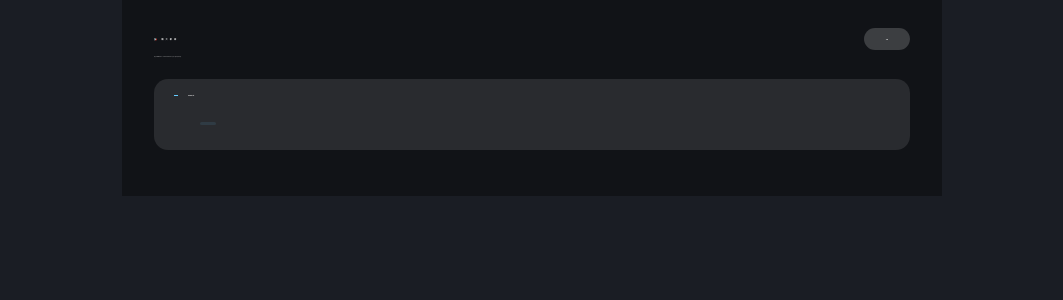
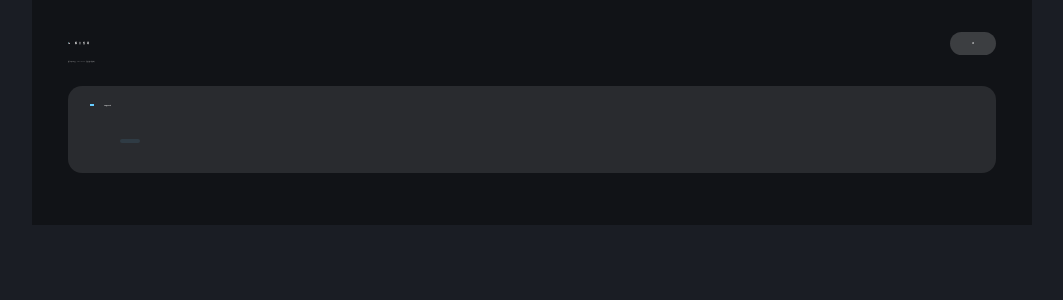
Before and after one commit to Losefornia/YTU_News, a Python web app: template templates/news.html in a window 1280 px wide. Shown: the top 300 px of the page, without its empty margins (108-1171 px from the left). Run offline with Jinja, Linux system fonts and the light colour scheme; the template is opened without the code that fills it: most values are stand-ins (such as "Sample title", 1, 10 or a date in 2020).

Commit message:
Update news.html

```diff
--- a/templates/news.html
+++ b/templates/news.html
@@ -5,8 +5,8 @@
 <style>
   * { margin: 0; padding: 0; box-sizing: border-box; }
   body {
-    font-family: "Microsoft YaHei", "PingFang SC", sans-serif;
-    width: 820px;
+    font-family: "Microsoft YaHei", "PingFang SC", "Noto Sans CJK SC", sans-serif;
+    width: 1000px;
     margin: 0 auto;
     background: #1a1d24;
     color: #fff;
@@ -14,7 +14,7 @@
   }
   .overlay {
     background: rgba(0, 0, 0, 0.35);
-    padding: 28px 32px 32px;
+    padding: 32px 36px 36px;
   }
   .header {
     display: flex;
@@ -22,35 +22,35 @@
     align-items: center;
     margin-bottom: 6px;
   }
-  .header h1 { font-size: 2.2em; letter-spacing: 2px; }
+  .header h1 { font-size: 2em; letter-spacing: 2px; }
   .header .count {
     background: rgba(255,255,255,0.18);
     border-radius: 12px;
     padding: 10px 22px;
-    font-size: 2em;
+    font-size: 1.8em;
     font-weight: bold;
   }
   .meta {
     color: #cfcfcf;
-    font-size: 0.9em;
-    margin-bottom: 22px;
+    font-size: 0.85em;
+    margin-bottom: 24px;
   }
   .cat {
     background: rgba(255,255,255,0.10);
     border-radius: 14px;
-    padding: 16px 20px;
-    margin-bottom: 14px;
+    padding: 18px 22px;
+    margin-bottom: 16px;
   }
   .cat-title {
-    font-size: 1.2em;
+    font-size: 1.3em;
     font-weight: bold;
     border-left: 4px solid #6cf;
     padding-left: 10px;
-    margin-bottom: 12px;
+    margin-bottom: 14px;
   }
   .item {
     display: block;
-    padding: 10px 0;
+    padding: 12px 0;
     border-bottom: 1px solid rgba(255,255,255,0.06);
   }
   .item:last-child { border-bottom: none; }
@@ -64,31 +64,38 @@
     color: #6cf;
     font-weight: bold;
     font-size: 1em;
-    margin-right: 8px;
+    margin-right: 10px;
   }
   .title {
-    max-width: 640px;
+    max-width: 760px;
     overflow: hidden;
     text-overflow: ellipsis;
     white-space: nowrap;
   }
   .day { color: #aaa; font-size: 0.85em; flex-shrink: 0; margin-left: 12px; }
   .row2 {
-    margin-top: 4px;
-    font-size: 0.8em;
+    margin-top: 6px;
+    font-size: 0.75em;
     color: #999;
-    padding-left: 26px;
+    padding-left: 30px;
+    display: flex;
+    align-items: center;
+    gap: 8px;
   }
   .row2 .site {
     background: rgba(108, 204, 255, 0.10);
     color: #8cd4ff;
-    padding: 1px 8px;
+    padding: 2px 10px;
     border-radius: 4px;
-    margin-right: 6px;
+    flex-shrink: 0;
   }
   .row2 .url {
     color: #777;
     font-size: 0.95em;
+    overflow: hidden;
+    text-overflow: ellipsis;
+    white-space: nowrap;
+    max-width: 700px;
   }
   .empty { color: #888; font-size: 0.9em; padding-left: 14px; margin-top: 6px; }
 </style>
```
